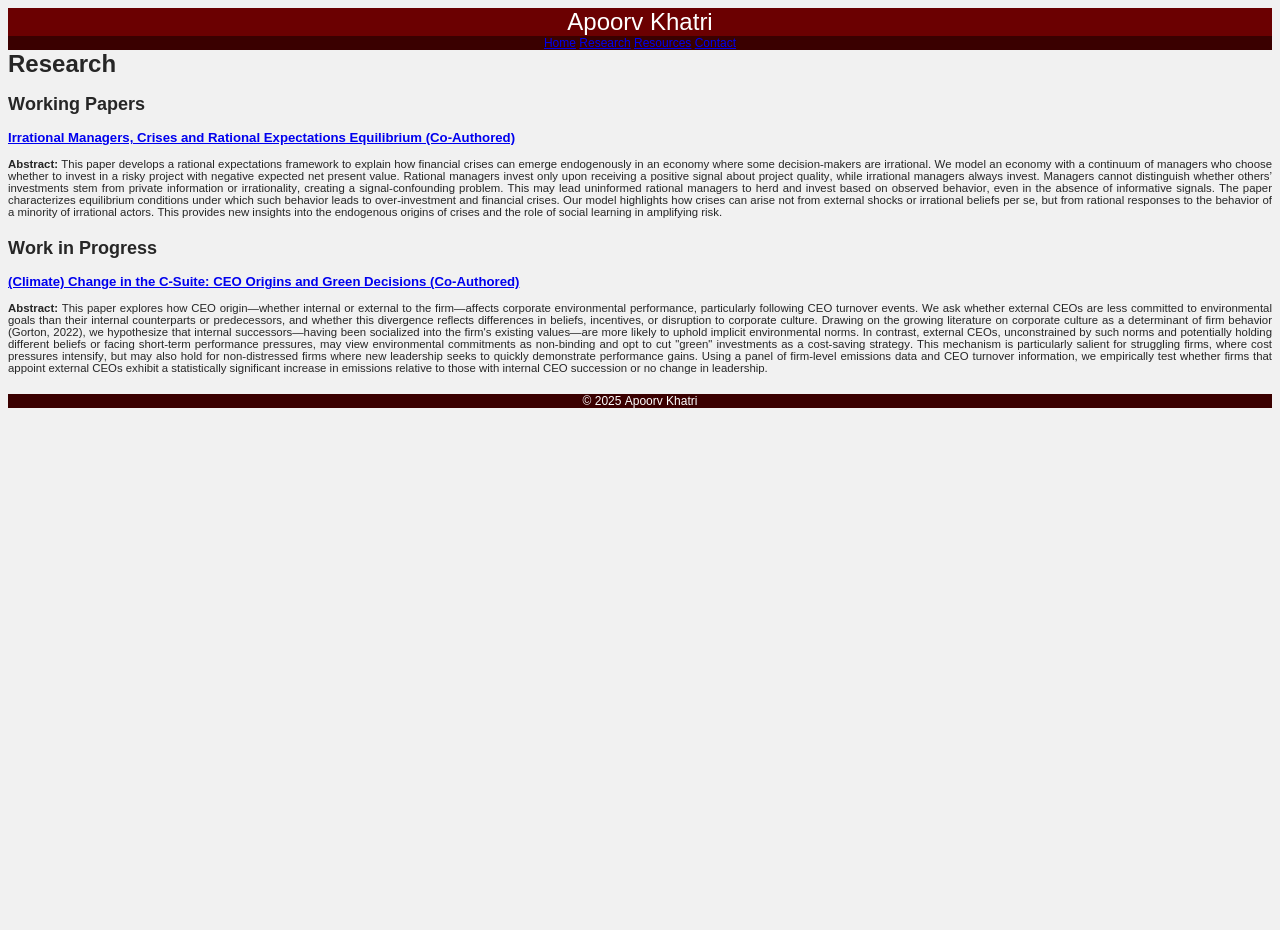
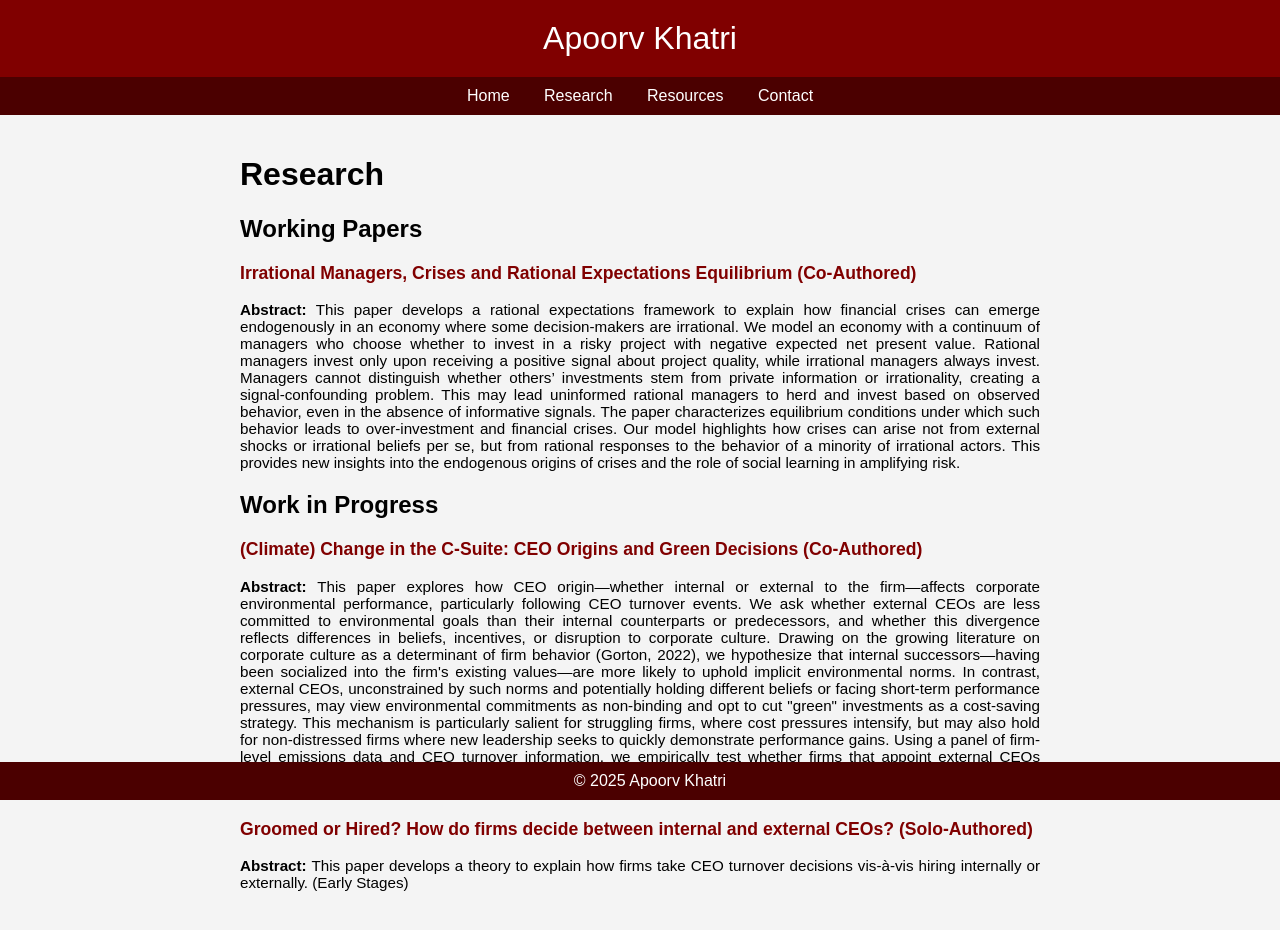
Before and after one commit to Apoorv-Khatri/Website, a plain HTML site: page research.html in a window 1280 px wide. Before the commit the page ends 800 px from the top, so only its background shows below. Drawn offline with Linux system fonts and the light colour scheme.

Commit message:
Revert "Update research.html"
This reverts commit 80f26cf3c93b68bc68e8a6daf47fce8a8da77a8b.

```diff
--- a/research.html
+++ b/research.html
@@ -1,32 +1,127 @@
-<!DOCTYPE html PUBLIC "-//W3C//DTD HTML 4.01//EN" "http://www.w3.org/TR/html4/strict.dtd">
-<html>
+<!DOCTYPE html>
+<html lang="en">
 <head>
-  <meta http-equiv="Content-Type" content="text/html; charset=utf-8">
-  <meta http-equiv="Content-Style-Type" content="text/css">
-  <title></title>
-  <meta name="Generator" content="Cocoa HTML Writer">
-  <meta name="CocoaVersion" content="2575.7">
-  <style type="text/css">
-    body {background-color: #f1f1f1}
-    p.p1 {margin: 0.0px 0.0px 0.0px 0.0px; text-align: center; font: 24.0px Arial; color: #ffffff; -webkit-text-stroke: #ffffff; background-color: #6b0001}
-    p.p2 {margin: 0.0px 0.0px 0.0px 0.0px; text-align: center; font: 12.0px Arial; color: #ffffff; -webkit-text-stroke: #ffffff; background-color: #3a0000}
-    p.p5 {margin: 0.0px 0.0px 13.2px 0.0px; font: 13.2px Arial; color: #6b0001; -webkit-text-stroke: #6b0001}
-    p.p6 {margin: 0.0px 0.0px 20.0px 0.0px; text-align: justify; font: 11.4px Arial; color: #262626; -webkit-text-stroke: #000000}
-    span.s1 {font-kerning: none}
-    span.s2 {font: 12.0px Arial; font-kerning: none; background-color: #3a0000}
-    span.s3 {font: 13.2px Arial; font-kerning: none; color: #6b0001; background-color: transparent; -webkit-text-stroke: 0px #6b0001}
-  </style>
+    <meta charset="UTF-8">
+    <meta name="viewport" content="width=device-width, initial-scale=1.0">
+    <title>Research - Apoorv Khatri</title>
+    <style>
+        body {
+            font-family: Arial, sans-serif;
+            margin: 0;
+            padding: 0;
+            background: #f4f4f4;
+            color: #333;
+        }
+        header {
+            background: #800000; /* Maroon */
+            color: white;
+            padding: 20px 0;
+            text-align: center;
+            font-size: 2em;
+        }
+        nav {
+            background: #4B0000; /* Dark maroon */
+            color: white;
+            padding: 10px;
+            text-align: center;
+        }
+        nav a {
+            color: white;
+            text-decoration: none;
+            margin: 0 15px;
+        }
+        nav a:hover {
+            text-decoration: underline;
+        }
+        main {
+            padding: 20px;
+            text-align: left;
+            max-width: 800px;
+            margin: 0 auto;
+        }
+        h1, h2 {
+            color: black;
+        }
+        .paper-title {
+            font-weight: bold;
+            font-size: 1.1em;
+        }
+        .abstract {
+            margin: 5px 0 20px 0;
+            font-size: 0.95em;
+            color: black;
+            text-align: justify; /* Justified text */
+        }
+        a.paper-link {
+            color: #800000;
+            text-decoration: none;
+        }
+        a.paper-link:hover {
+            text-decoration: underline;
+        }
+        footer {
+            background: #4B0000; /* Dark maroon */
+            color: white;
+            text-align: center;
+            padding: 10px;
+            position: fixed;
+            bottom: 0;
+            width: 100%;
+        }
+    </style>
 </head>
 <body>
-<p class="p1"><span class="s1">Apoorv Khatri</span></p>
-<p class="p2"><span class="s1"><a href="file:///Users/apoorvkhatri/Documents/GitHub/Website/index.html">Home</a> <a href="file:///Users/apoorvkhatri/Documents/GitHub/Website/research.html"><span class="s2">Research</span></a> <a href="file:///Users/apoorvkhatri/Documents/GitHub/Website/resources.html"><span class="s2">Resources</span></a> <a href="file:///Users/apoorvkhatri/Documents/GitHub/Website/contact.html"><span class="s2">Contact</span></a></span></p>
-<h1 style="margin: 0.0px 0.0px 16.1px 0.0px; font: 24.0px Arial; color: #262626; -webkit-text-stroke: #000000"><span class="s1"><b>Research</b><b></b></span></h1>
-<h2 style="margin: 0.0px 0.0px 14.9px 0.0px; font: 18.0px Arial; color: #262626; -webkit-text-stroke: #000000"><span class="s1"><b>Working Papers</b><b></b></span></h2>
-<p class="p5"><span class="s1"><a href="https://github.com/Apoorv-Khatri/Political-Map"><b>Irrational Managers, Crises and Rational Expectations Equilibrium (Co-Authored)</b><span class="s3"><b></b></span></a></span></p>
-<p class="p6"><span class="s1"><b>Abstract:</b> This paper develops a rational expectations framework to explain how financial crises can emerge endogenously in an economy where some decision-makers are irrational. We model an economy with a continuum of managers who choose whether to invest in a risky project with negative expected net present value. Rational managers invest only upon receiving a positive signal about project quality, while irrational managers always invest. Managers cannot distinguish whether others’ investments stem from private information or irrationality, creating a signal-confounding problem. This may lead uninformed rational managers to herd and invest based on observed behavior, even in the absence of informative signals. The paper characterizes equilibrium conditions under which such behavior leads to over-investment and financial crises. Our model highlights how crises can arise not from external shocks or irrational beliefs per se, but from rational responses to the behavior of a minority of irrational actors. This provides new insights into the endogenous origins of crises and the role of social learning in amplifying risk.</span></p>
-<h2 style="margin: 0.0px 0.0px 14.9px 0.0px; font: 18.0px Arial; color: #262626; -webkit-text-stroke: #000000"><span class="s1"><b>Work in Progress</b><b></b></span></h2>
-<p class="p5"><span class="s1"><a href="https://github.com/Apoorv-Khatri/Political-Map"><b>(Climate) Change in the C-Suite: CEO Origins and Green Decisions (Co-Authored)</b><span class="s3"><b></b></span></a></span></p>
-<p class="p6"><span class="s1"><b>Abstract:</b> This paper explores how CEO origin—whether internal or external to the firm—affects corporate environmental performance, particularly following CEO turnover events. We ask whether external CEOs are less committed to environmental goals than their internal counterparts or predecessors, and whether this divergence reflects differences in beliefs, incentives, or disruption to corporate culture. Drawing on the growing literature on corporate culture as a determinant of firm behavior (Gorton, 2022), we hypothesize that internal successors—having been socialized into the firm's existing values—are more likely to uphold implicit environmental norms. In contrast, external CEOs, unconstrained by such norms and potentially holding different beliefs or facing short-term performance pressures, may view environmental commitments as non-binding and opt to cut "green" investments as a cost-saving strategy. This mechanism is particularly salient for struggling firms, where cost pressures intensify, but may also hold for non-distressed firms where new leadership seeks to quickly demonstrate performance gains. Using a panel of firm-level emissions data and CEO turnover information, we empirically test whether firms that appoint external CEOs exhibit a statistically significant increase in emissions relative to those with internal CEO succession or no change in leadership.</span></p>
-<p class="p2"><span class="s1">© 2025 Apoorv Khatri</span></p>
+    <header>
+        Apoorv Khatri
+    </header>
+    <nav>
+        <a href="index.html">Home</a>
+        <a href="research.html">Research</a>
+        <a href="resources.html">Resources</a>
+        <a href="contact.html">Contact</a>
+    </nav>
+    <main>
+        <h1>Research</h1>
+
+        <h2>Working Papers</h2>
+        <div>
+            <p class="paper-title">
+                <a class="paper-link" href="https://github.com/Apoorv-Khatri/Political-Map">
+                    Irrational Managers, Crises and Rational Expectations Equilibrium (Co-Authored)
+                </a>
+            </p>
+            <p class="abstract">
+                <strong>Abstract:</strong> This paper develops a rational expectations framework to explain how financial crises can emerge endogenously in an economy where some decision-makers are irrational. We model an economy with a continuum of managers who choose whether to invest in a risky project with negative expected net present value. Rational managers invest only upon receiving a positive signal about project quality, while irrational managers always invest. Managers cannot distinguish whether others’ investments stem from private information or irrationality, creating a signal-confounding problem. This may lead uninformed rational managers to herd and invest based on observed behavior, even in the absence of informative signals. The paper characterizes equilibrium conditions under which such behavior leads to over-investment and financial crises. Our model highlights how crises can arise not from external shocks or irrational beliefs per se, but from rational responses to the behavior of a minority of irrational actors. This provides new insights into the endogenous origins of crises and the role of social learning in amplifying risk.
+            </p>
+        </div>
+
+        <h2>Work in Progress</h2>
+        <div>
+            <p class="paper-title">
+                <a class="paper-link" href="https://github.com/Apoorv-Khatri/Political-Map">
+                    (Climate) Change in the C-Suite: CEO Origins and Green Decisions (Co-Authored)
+                </a>
+            </p>
+            <p class="abstract">
+                <strong>Abstract:</strong> This paper explores how CEO origin—whether internal or external to the firm—affects corporate environmental performance, particularly following CEO turnover events. We ask whether external CEOs are less committed to environmental goals than their internal counterparts or predecessors, and whether this divergence reflects differences in beliefs, incentives, or disruption to corporate culture. Drawing on the growing literature on corporate culture as a determinant of firm behavior (Gorton, 2022), we hypothesize that internal successors—having been socialized into the firm's existing values—are more likely to uphold implicit environmental norms. In contrast, external CEOs, unconstrained by such norms and potentially holding different beliefs or facing short-term performance pressures, may view environmental commitments as non-binding and opt to cut "green" investments as a cost-saving strategy. This mechanism is particularly salient for struggling firms, where cost pressures intensify, but may also hold for non-distressed firms where new leadership seeks to quickly demonstrate performance gains. Using a panel of firm-level emissions data and CEO turnover information, we empirically test whether firms that appoint external CEOs exhibit a statistically significant increase in emissions relative to those with internal CEO succession or no change in leadership. (Early Stages)
+            </p>
+        </div>
+
+	<div>
+            <p class="paper-title">
+                <a class="paper-link" href="https://github.com/Apoorv-Khatri/Political-Map">
+                    Groomed or Hired? How do firms decide between internal and external CEOs? (Solo-Authored)
+                </a>
+            </p>
+            <p class="abstract">
+                <strong>Abstract:</strong> This paper develops a theory to explain how firms take CEO turnover decisions vis-à-vis hiring internally or externally. (Early Stages)
+            </p>
+        </div>
+
+
+    </main>
+    <footer>
+        &copy; 2025 Apoorv Khatri
+    </footer>
 </body>
 </html>
```
